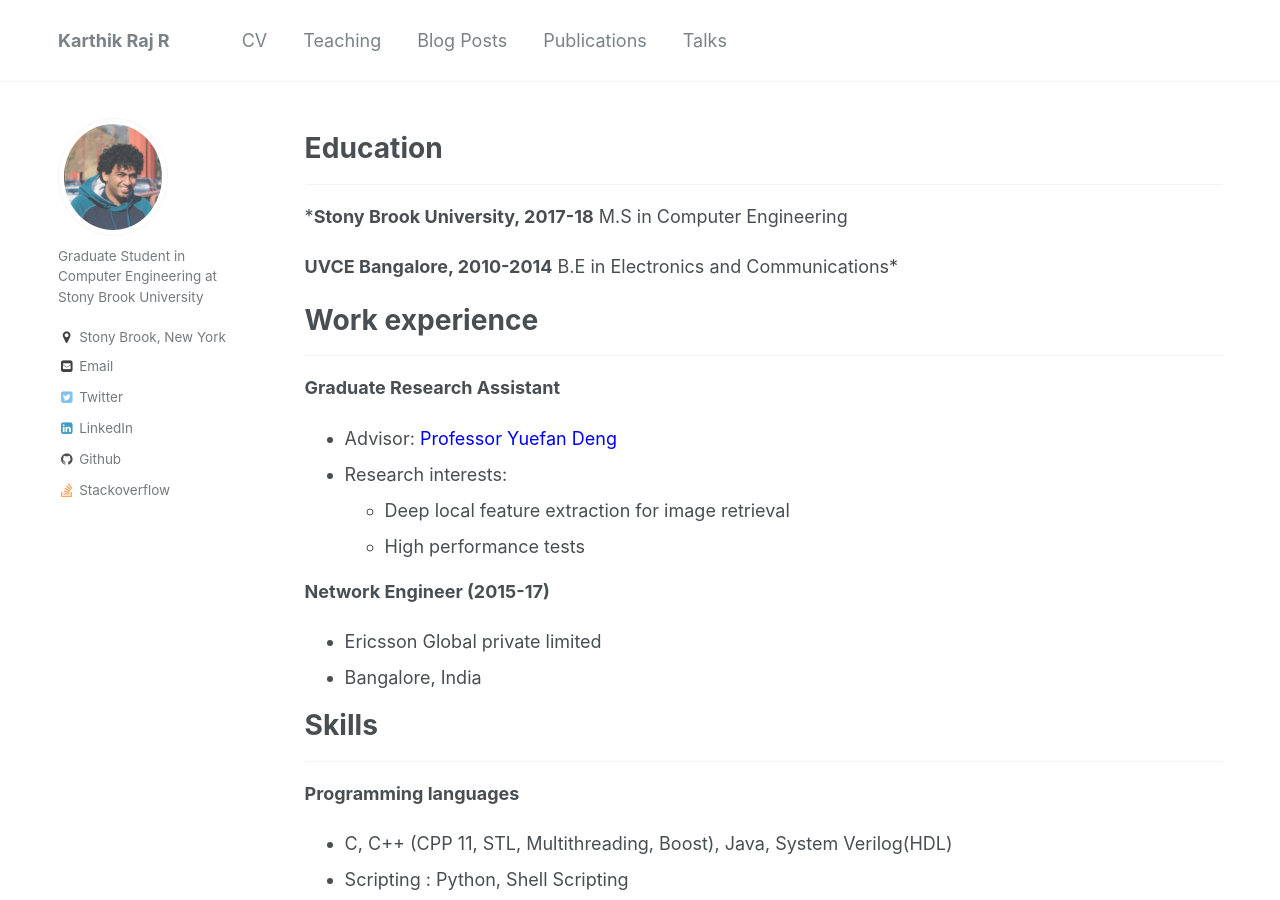
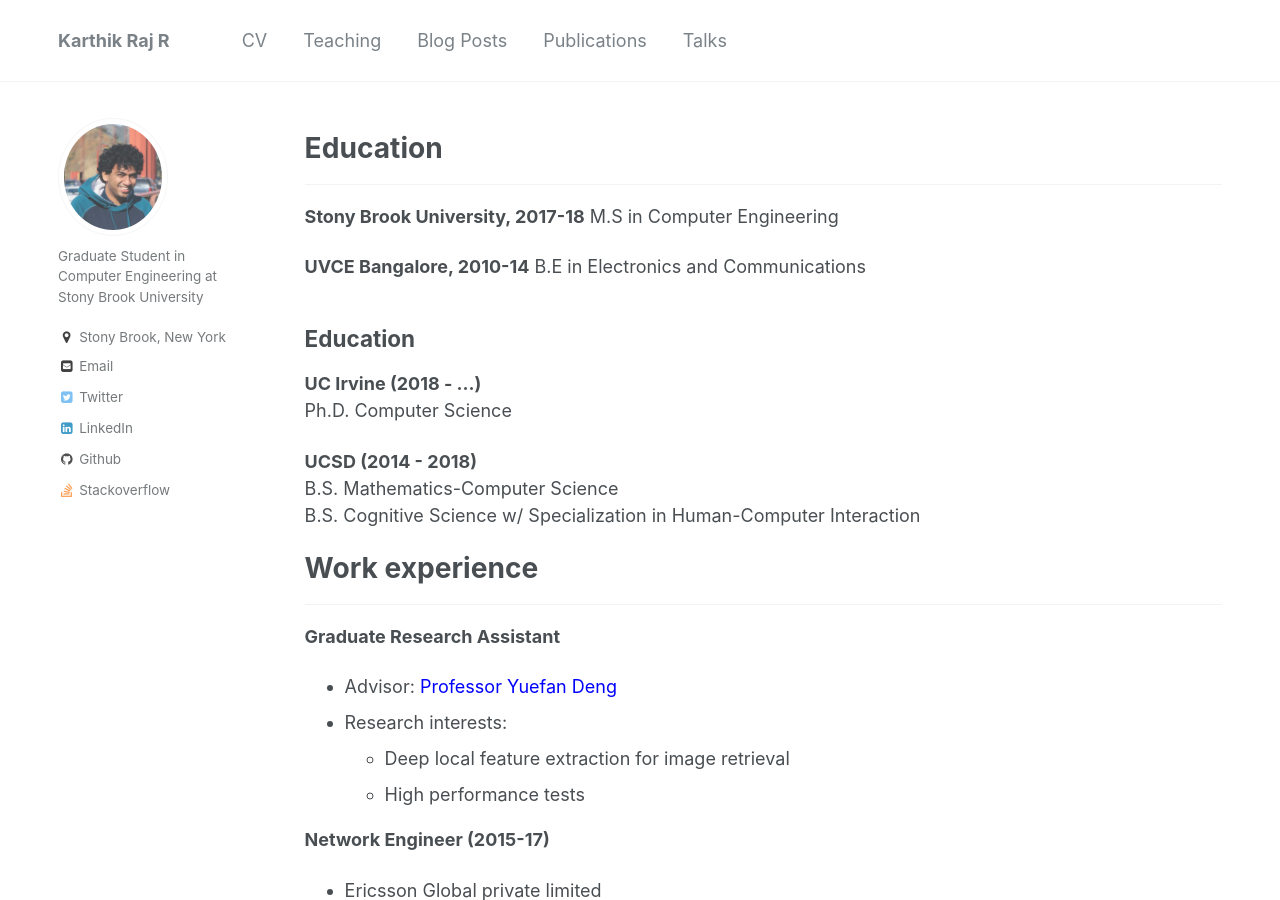
Before and after one commit to Karthik4293/Karthik4293.github.io, a Jekyll site: the page built from _pages/cv.md, in a window 1280 px wide and 900 px high. Built offline with Jekyll 4.4.1, drawn with Linux system fonts in a browser that asks for light colours.

Commit message:
updating CV

```diff
--- a/_pages/cv.md
+++ b/_pages/cv.md
@@ -9,11 +9,20 @@ redirect_from:
 Education
 =====
 -----
-*<b>Stony Brook University, 2017-18</b>
+<b>Stony Brook University, 2017-18</b>
    M.S in Computer Engineering
 
-<b>UVCE Bangalore, 2010-2014</b>
-   B.E in Electronics and Communications*
+<b>UVCE Bangalore, 2010-14</b>
+   B.E in Electronics and Communications
+
+Education
+------
+<b>UC Irvine (2018 - ...)</b>
+Ph.D. Computer Science
+
+<b>UCSD (2014 - 2018)</b>
+B.S. Mathematics-Computer Science
+B.S. Cognitive Science w/ Specialization in Human-Computer Interaction
 
 
 Work experience
```
